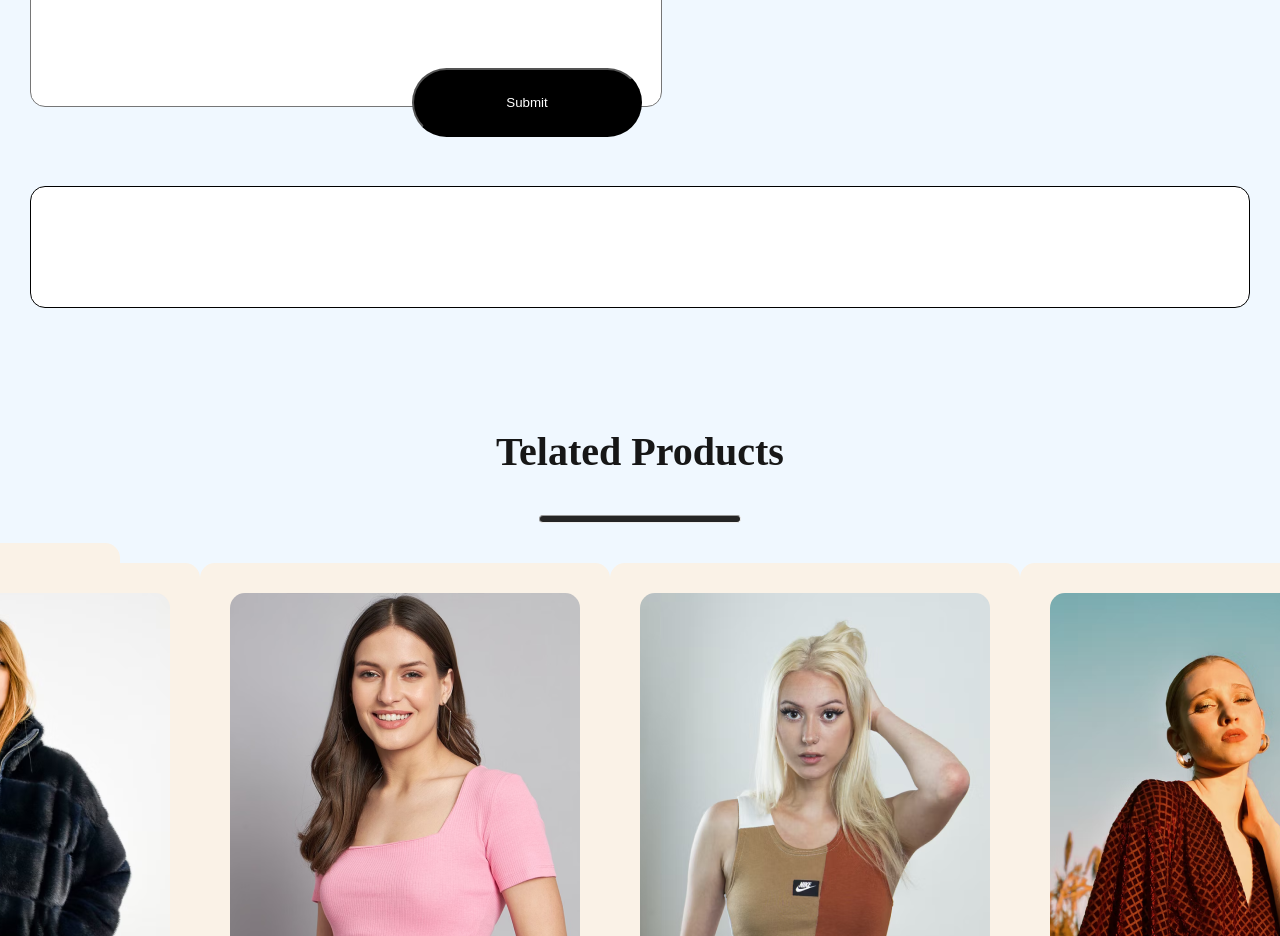
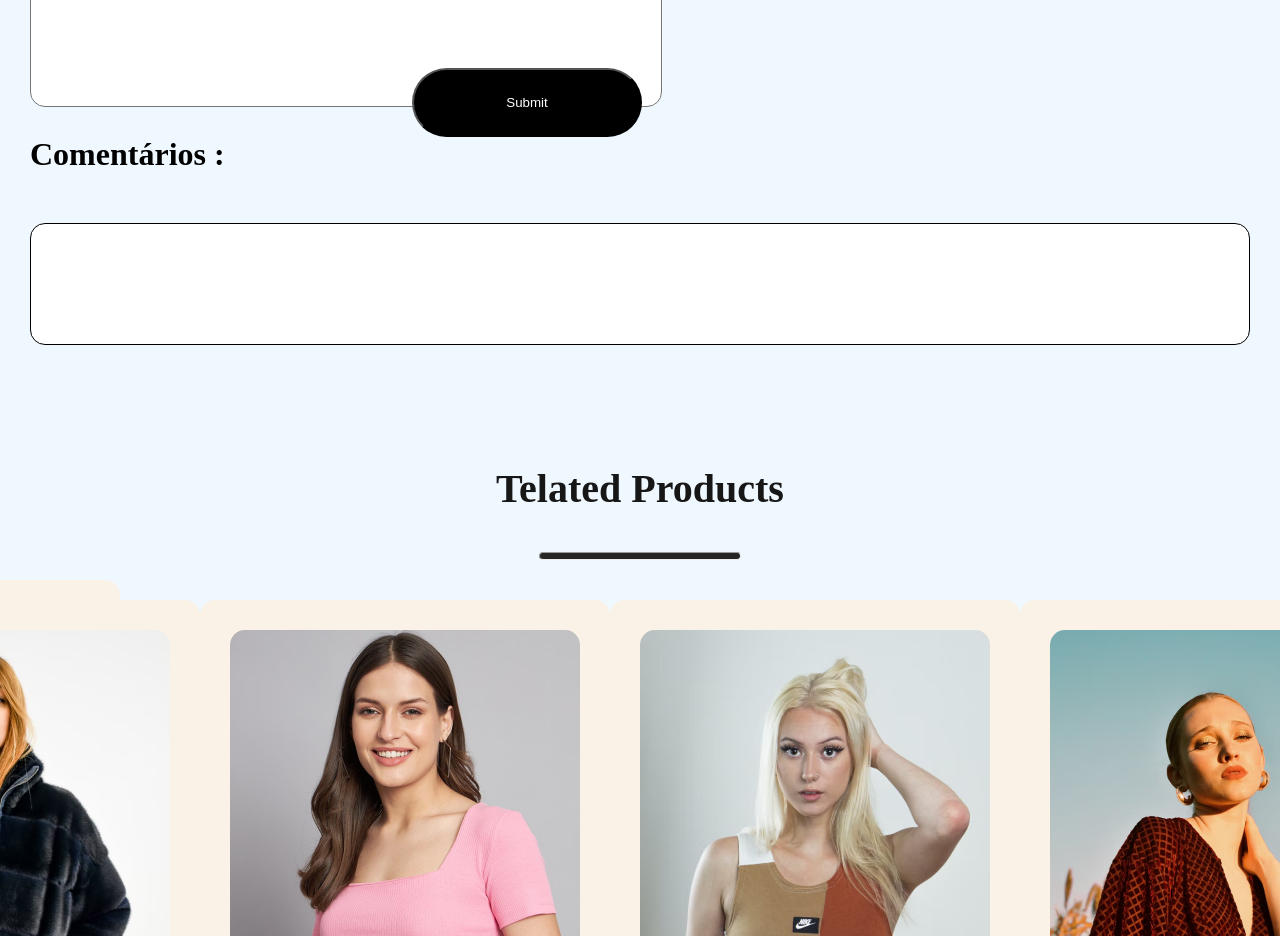
Before and after one commit to danielandersonBC96/Ecommerce.github.io, a React (Create React App) app: page /product/1 in a window 1280 px wide. Shown: the part 1500-2436 px from the top of the page. Built offline with nearby package versions, Linux system fonts and the light colour scheme.

Commit message:
apenas um detalhe

```diff
--- a/src/Components/DesscriptionBox/DescriptionBox.jsx
+++ b/src/Components/DesscriptionBox/DescriptionBox.jsx
@@ -134,7 +134,7 @@ export const DescriptionBox = () => {
           </div>
         </form>
         <div className="comments-section">
-
+          <h1> Comentários :</h1>
 
           <ul className='coments-box'>
             {commentsList.map((comment, index) => (
```
